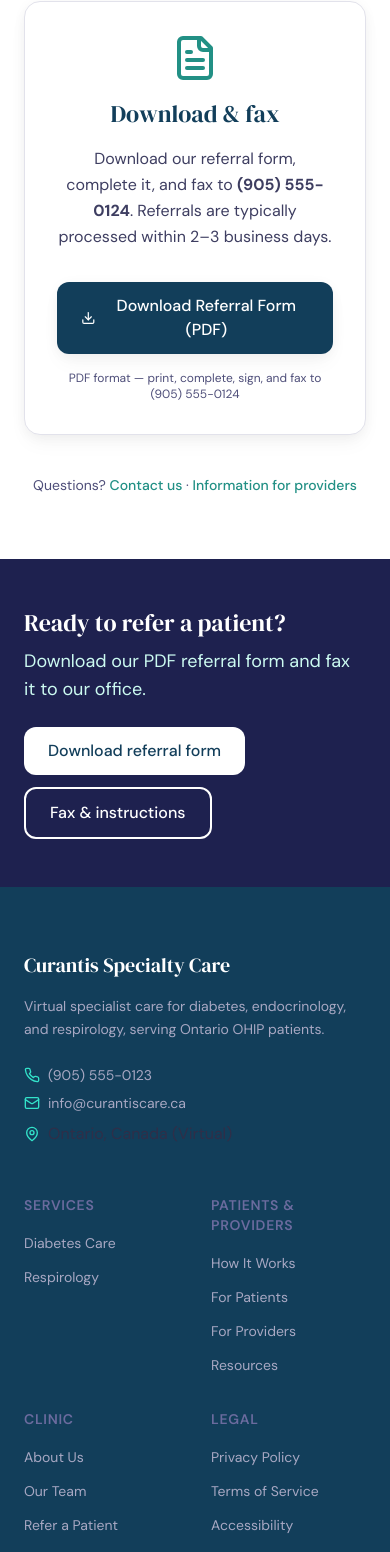
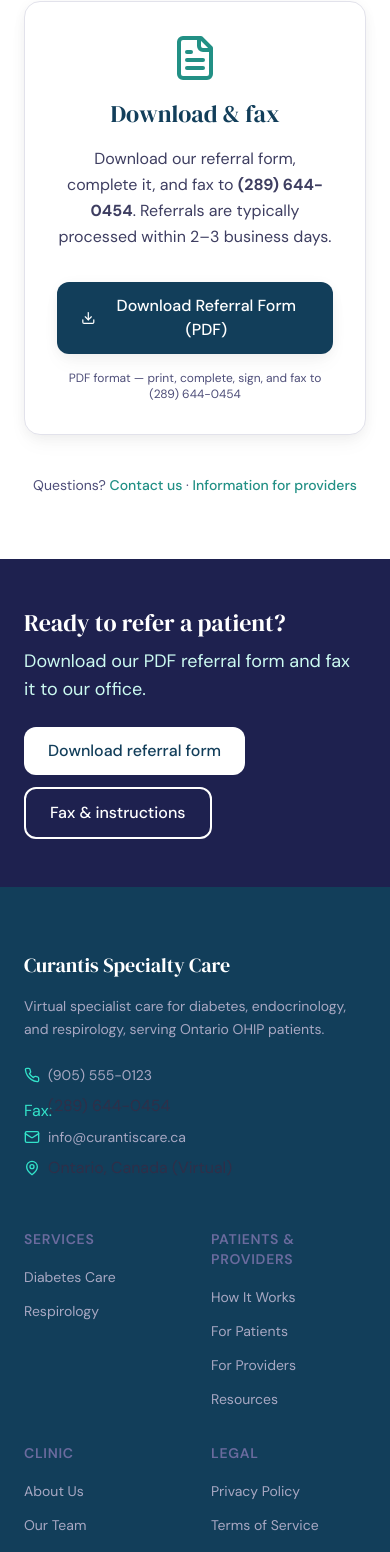
Before and after one commit to darshankhanguramd-netizen/Curantis-Website, a Next.js app: page /refer in a window 390 px wide. Shown: the part 877-2429 px from the top of the page. Built offline with nearby package versions, Linux system fonts and the light colour scheme.

Commit message:
Update phone and fax numbers across footer, refer, for-providers, and contact pages

```diff
--- a/app/contact/page.tsx
+++ b/app/contact/page.tsx
@@ -56,7 +56,7 @@
                   <Send className="w-5 h-5 text-brand-600 mt-0.5" />
                   <div>
                     <p className="font-medium text-navy-900 text-sm">Fax</p>
-                    <p className="text-navy-600 text-sm">(905) 555-0124</p>
+                    <p className="text-navy-600 text-sm">(289) 644-0454</p>
                   </div>
                 </div>
                 <div className="flex gap-4">
--- a/app/for-providers/page.tsx
+++ b/app/for-providers/page.tsx
@@ -72,7 +72,7 @@
                 <h4 className="font-display text-lg mb-1">Option 1: Download &amp; Fax</h4>
                 <p className="text-sm text-navy-600 mb-3">
                   Download our referral form (PDF), complete it, sign, and fax to
-                  <strong> (905) 555-0124</strong>. Include patient demographics, clinical question,
+                  <strong> (289) 644-0454</strong>. Include patient demographics, clinical question,
                   history, medications, recent labs, your CPSO number, and OHIP billing number.
                 </p>
                 <Link href="/refer#download" className="text-brand-600 hover:text-brand-800 text-sm font-medium inline-flex items-center gap-1">
--- a/app/refer/page.tsx
+++ b/app/refer/page.tsx
@@ -41,7 +41,7 @@
             <h2 className="font-display text-2xl text-navy-900">Download &amp; fax</h2>
             <p className="mt-4 max-w-lg mx-auto text-navy-600">
               Download our referral form, complete it, and fax to{' '}
-              <strong>(905) 555-0124</strong>. Referrals are typically processed within 2–3 business
+              <strong>(289) 644-0454</strong>. Referrals are typically processed within 2–3 business
               days.
             </p>
             <a
@@ -53,7 +53,7 @@
               Download Referral Form (PDF)
             </a>
             <p className="mt-4 text-xs text-navy-500">
-              PDF format — print, complete, sign, and fax to (905) 555-0124
+              PDF format — print, complete, sign, and fax to (289) 644-0454
             </p>
           </div>
 
--- a/components/layout/Footer.tsx
+++ b/components/layout/Footer.tsx
@@ -72,6 +72,10 @@
                 <Phone className="w-4 h-4 text-brand-400" />
                 (905) 555-0123
               </a>
+              <p className="flex items-center gap-2">
+                <span className="w-4 h-4 text-brand-400">Fax:</span>
+                (289) 644-0454
+              </p>
               <a href="mailto:info@curantiscare.ca" className="flex items-center gap-2 hover:text-white transition-colors">
                 <Mail className="w-4 h-4 text-brand-400" />
                 info@curantiscare.ca
@@ -168,7 +172,7 @@
               </p>
             </div>
             <div className="text-xs text-black">
-              <p>Fax: (905) 555-0124</p>
+              <p>Fax: (289) 644-0454</p>
             </div>
           </div>
         </div>
```
